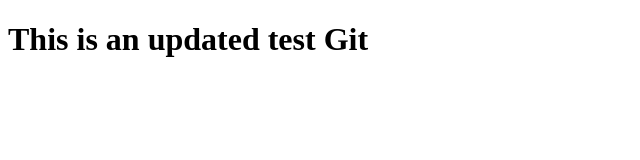
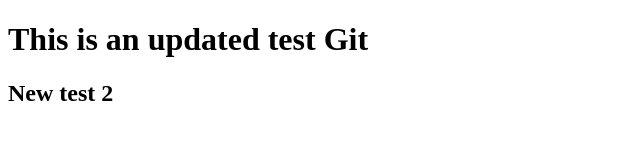
Before and after one commit to 7webdesign/Test-git, a plain HTML site: page index.html in a window 1280 px wide. Shown: the whole page, without its empty margins (0-640 px from the left). Drawn offline with Linux system fonts and the light colour scheme.

Commit message:
test init

```diff
--- a/index.html
+++ b/index.html
@@ -7,5 +7,6 @@
 </head>
 <body>
        <h1>This is an updated test Git</h1>
+       <h2>New test 2</h2>
 </body>
 </html>
```
